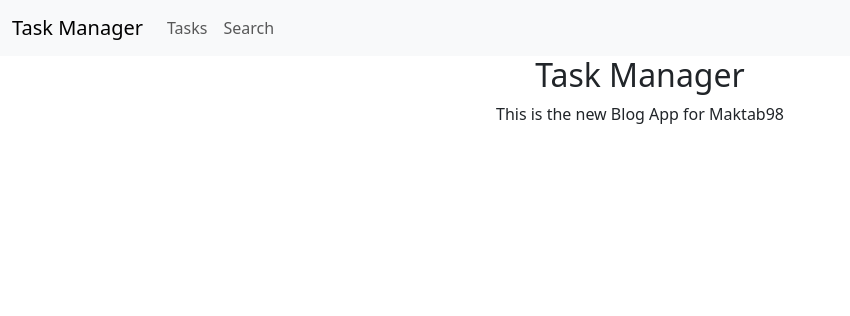
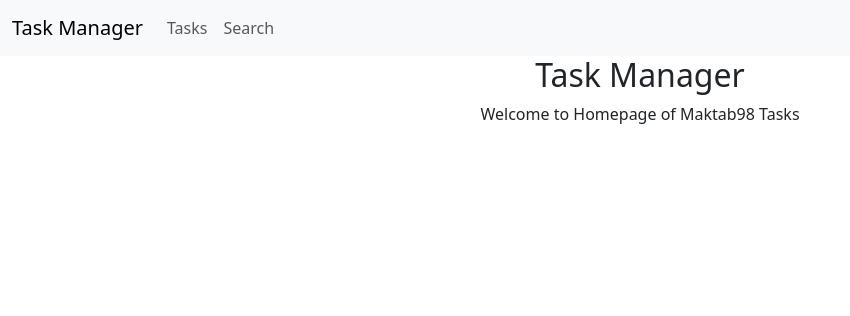
Before and after one commit to HosseinTahami/HW-98, a Django app: page / in a window 1280 px wide. Shown: the top 316 px of the page, without its empty margins (0-850 px from the left). Run offline with Django 4.2, Linux system fonts and the light colour scheme.

Commit message:
home.html edited

```diff
--- a/HW15/TaskManager/template/home.html
+++ b/HW15/TaskManager/template/home.html
@@ -3,7 +3,7 @@
 <div class="text-center">
     <h2 class="text-center">Task Manager</h2>
     <p>
-        This is the new Blog App for Maktab98
+        Welcome to Homepage of Maktab98 Tasks
     </p>
 </div>
 {% endblock %}
```
